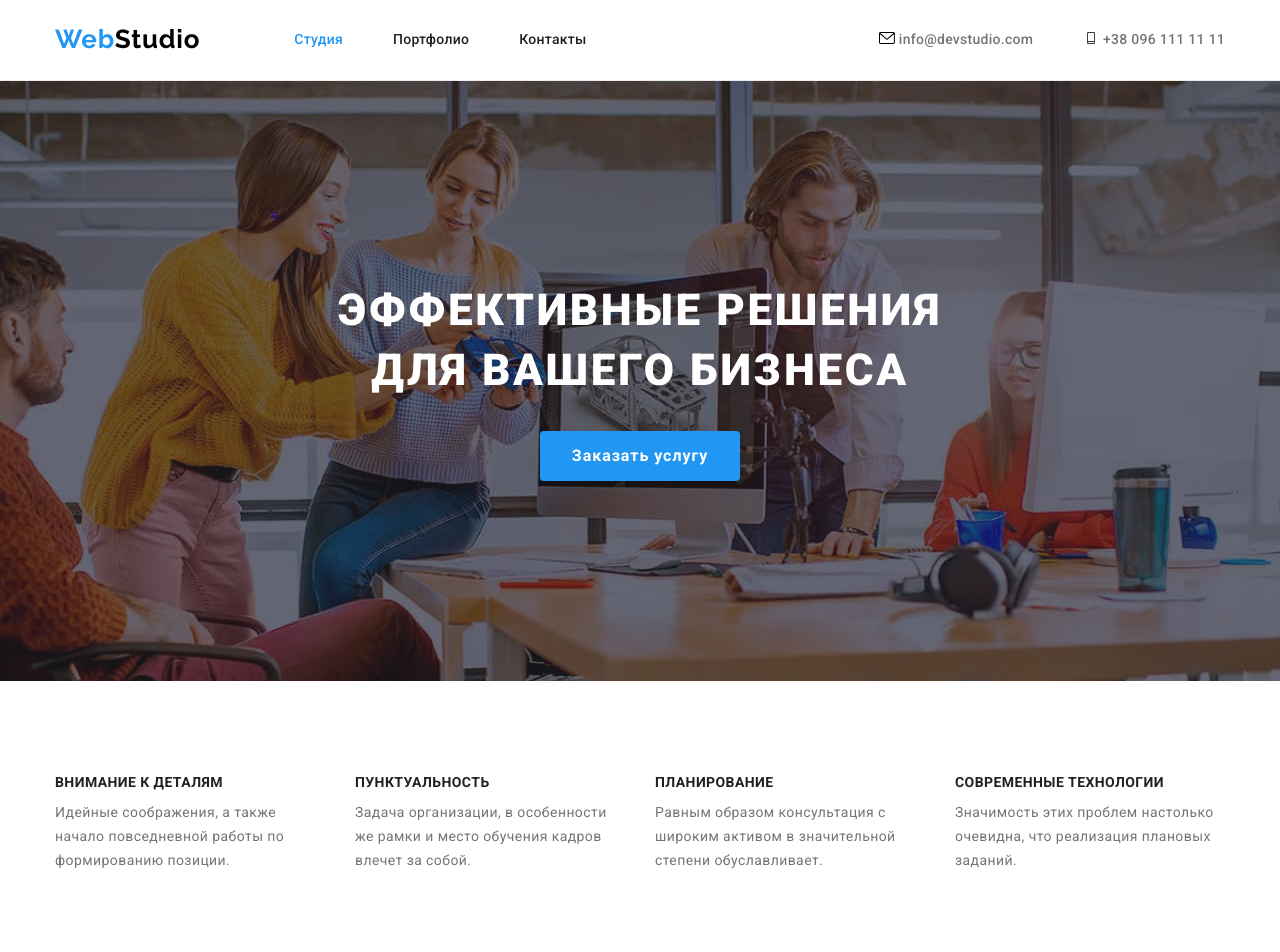
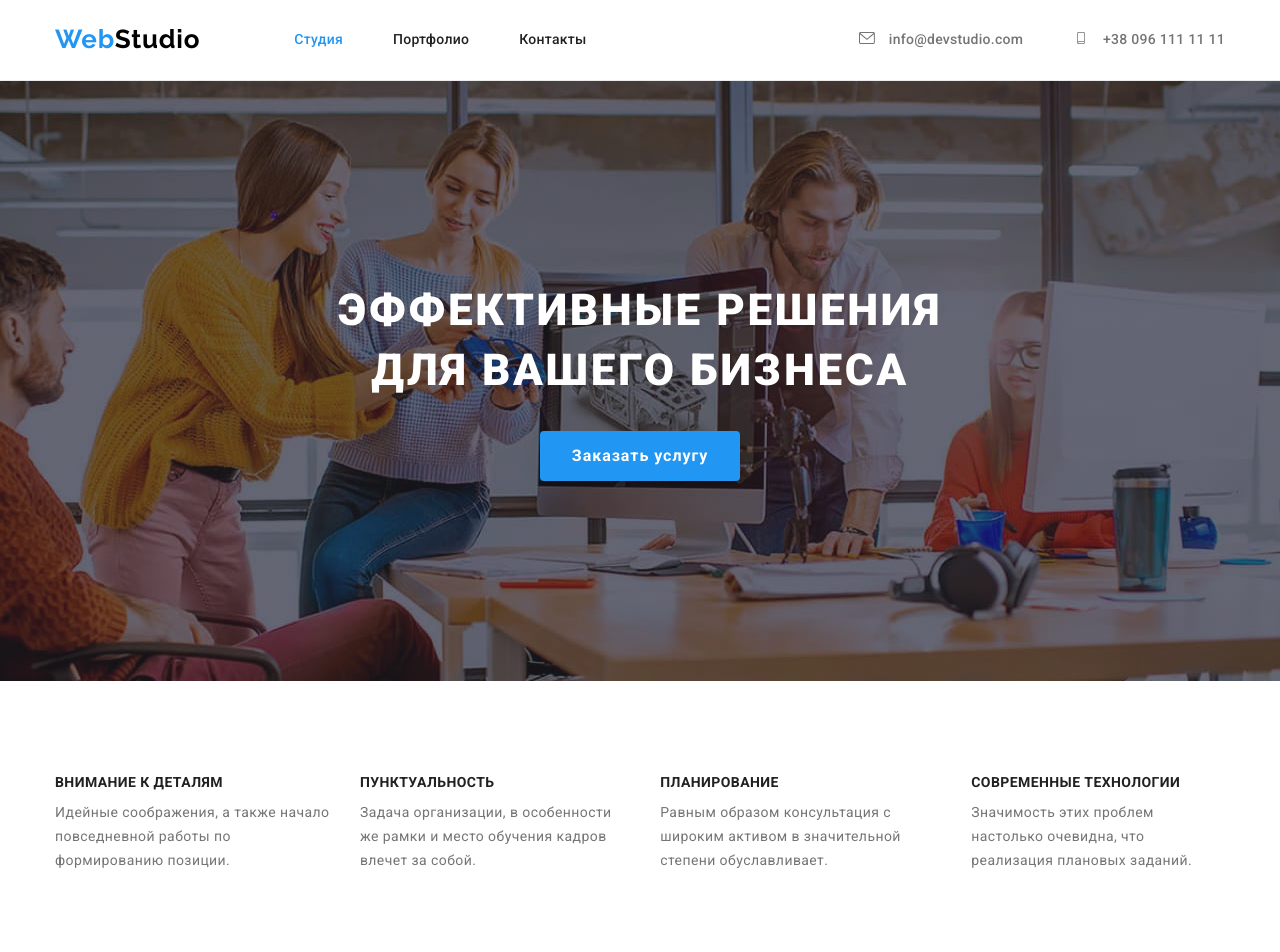
Before and after one commit to Yauheni2021/goit-markup-hw-04, a plain HTML site: page index.html in a window 1280 px wide. Shown: the top 952 px of the page. Drawn offline with nearby package versions, Linux system fonts and the light colour scheme.

Commit message:
update styles

```diff
--- a/css/styles.css
+++ b/css/styles.css
@@ -131,6 +131,16 @@ ul {
   color: var(--title-text-color);
 }
 
+.icon-link {
+  fill: var(--primary-text-color);
+  margin-right: 10px;
+}
+
+.smartphone:hover,
+.smartphone:focus {
+  fill: var(--accent-color);
+}
+
 .link:hover,
 .link:focus {
   color: var(--accent-color);
@@ -213,18 +223,20 @@ ul {
 
 .section-list.feature {
   display: flex;
+  /* margin-right: -30px; */
+  margin: -15px;
 }
 
 
-.text:not(:last-child) {
+/* .text:not(:last-child) {
   margin-right: var(--card-set-gap);
-}
+} */
 
 .text {
-  flex-basis: calc((100% -3 * var(--card-set-gap)) / 4);
-  width: 270px;
-  margin-top: 0;
-  margin-bottom: 0;
+  flex-basis: calc((100% -4 * var(--card-set-gap)) / 4);
+  /* margin-top: 0;
+  margin-bottom: 0; */
+  margin: 15px;
 }
 
 
```
